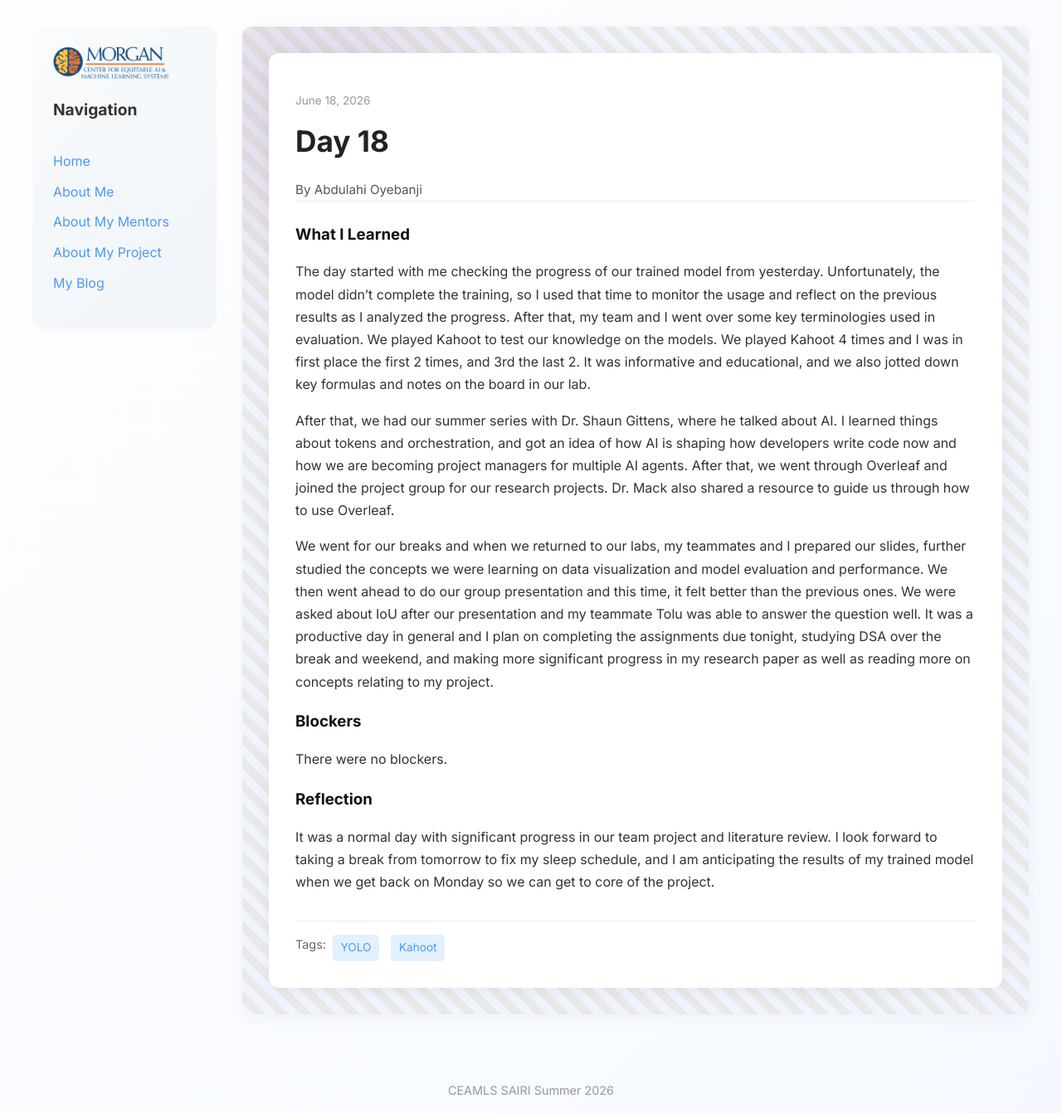
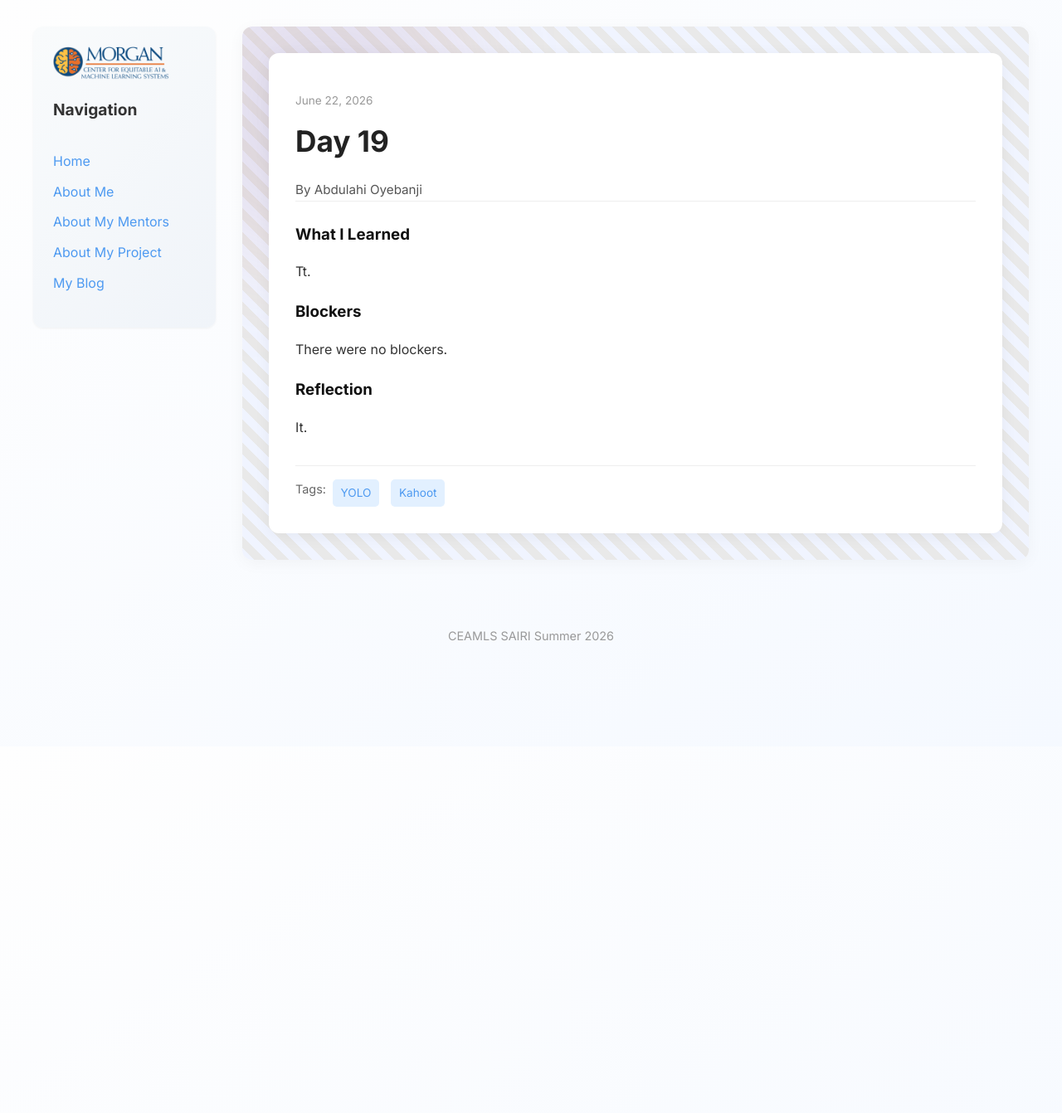
Before and after one commit to abdulahi-banji/abdulahi-banjiceamls26.github.io, a Jekyll site: the page built from _posts/2026-06-22-day-19.md, in a window 1280 px wide. Shown: the whole page at 83% size. Built offline with Jekyll 4.4.1, drawn with Linux system fonts in a browser that asks for light colours; after the commit the page ends 900 px from its top, so only the background shows below that.

Commit message:
changed the title and links and removed and edited the placeholder

```diff
--- a/_posts/2026-06-22-day-19.md
+++ b/_posts/2026-06-22-day-19.md
@@ -1,22 +1,18 @@
 ---
 layout: post
-title: "Day 18"
-date: 2026-06-18
+title: "Day 19"
+date: 2026-06-22
 
 
-permalink: /day18.html
+permalink: /day19.html
 tags: ["YOLO", "Kahoot"]
 
 what_i_learned: |
-  The day started with me checking the progress of our trained model from yesterday. Unfortunately, the model didn't complete the training, so I used that time to monitor the usage and reflect on the previous results as I analyzed the progress. After that, my team and I went over some key terminologies used in evaluation. We played Kahoot to test our knowledge on the models. We played Kahoot 4 times and I was in first place the first 2 times, and 3rd the last 2. It was informative and educational, and we also jotted down key formulas and notes on the board in our lab.
-
-  After that, we had our summer series with Dr. Shaun Gittens, where he talked about AI. I learned things about tokens and orchestration, and got an idea of how AI is shaping how developers write code now and how we are becoming project managers for multiple AI agents. After that, we went through Overleaf and joined the project group for our research projects. Dr. Mack also shared a resource to guide us through how to use Overleaf.
-
-  We went for our breaks and when we returned to our labs, my teammates and I prepared our slides, further studied the concepts we were learning on data visualization and model evaluation and performance. We then went ahead to do our group presentation and this time, it felt better than the previous ones. We were asked about IoU after our presentation and my teammate Tolu was able to answer the question well. It was a productive day in general and I plan on completing the assignments due tonight, studying DSA over the break and weekend, and making more significant progress in my research paper as well as reading more on concepts relating to my project.
+  Tt.
 
 blockers: |
   There were no blockers.
 
 reflection: |
-  It was a normal day with significant progress in our team project and literature review. I look forward to taking a break from tomorrow to fix my sleep schedule, and I am anticipating the results of my trained model when we get back on Monday so we can get to core of the project.
+  It.
 ---
```
